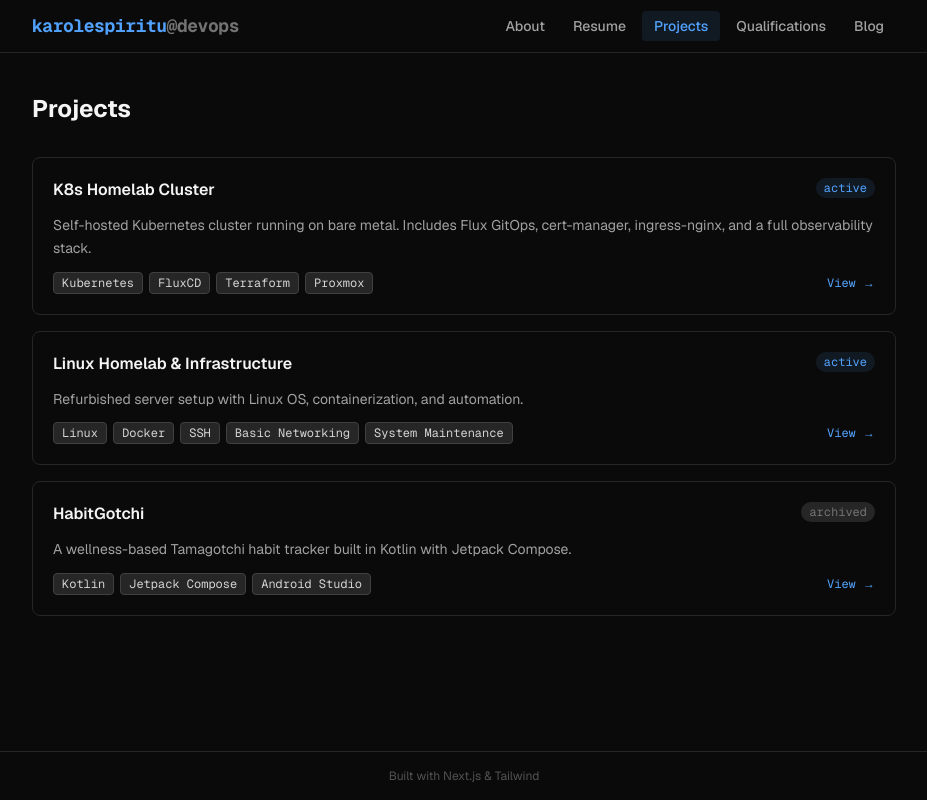
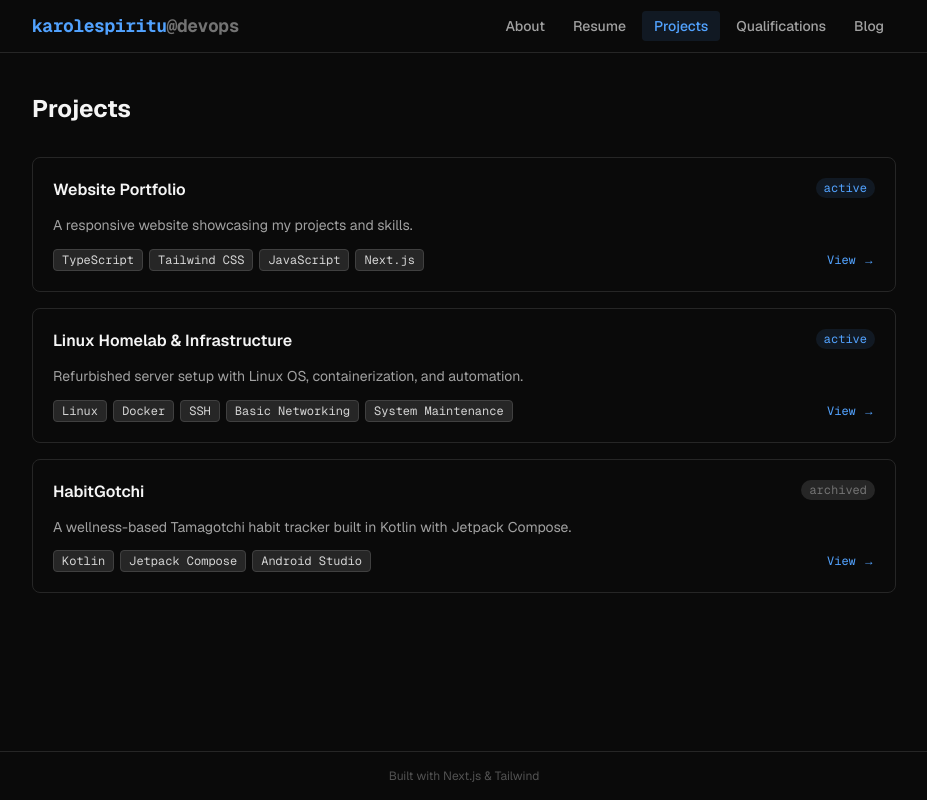
Before and after one commit to kayspadess/WebsitePortfolio, a Next.js app: page /projects in a window 1280 px wide. Shown: the whole page, without its empty margins (176-1103 px from the left). Built offline with nearby package versions, Linux system fonts and the light colour scheme.

Commit message:
update projects tab

```diff
--- a/app/projects/page.tsx
+++ b/app/projects/page.tsx
@@ -1,10 +1,10 @@
 const projects = [
   {
-    name: "K8s Homelab Cluster",
+    name: "Website Portfolio",
     description:
-      "Self-hosted Kubernetes cluster running on bare metal. Includes Flux GitOps, cert-manager, ingress-nginx, and a full observability stack.",
-    tags: ["Kubernetes", "FluxCD", "Terraform", "Proxmox"],
-    repo: "https://github.com/yourusername/homelab",
+      "A responsive website showcasing my projects and skills.",
+    tags: ["TypeScript", "Tailwind CSS", "JavaScript", "Next.js"],
+    repo: "https://github.com/kayspadess/WebsitePortfolio",
     status: "active",
   },
   {
@@ -12,7 +12,7 @@ const projects = [
     description:
       "Refurbished server setup with Linux OS, containerization, and automation.",
     tags: ["Linux", "Docker", "SSH", "Basic Networking", "System Maintenance"],
-    repo: "https://github.com/yourusername/cicd-templates",
+    repo: "https://github.com/kayspadess/Homelab",
     status: "active",
   },
   {
```
